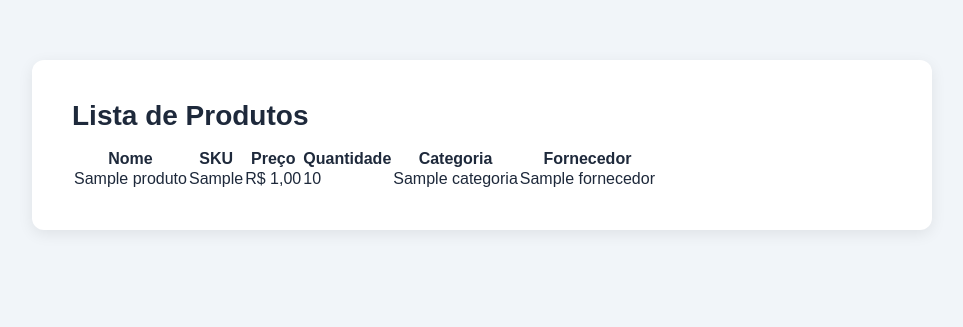
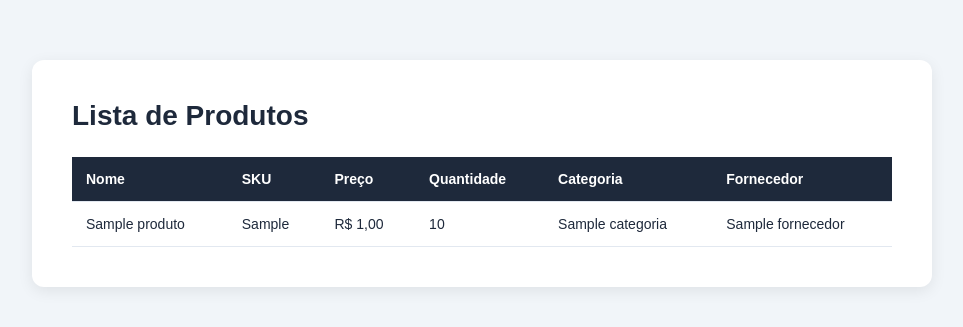
Before and after one commit to DeyzonMuriel/StockFlow, a Django app: page /produtos/ in a window 1280 px wide. Shown: the part 176-503 px from the top of the page, without its empty margins (158-1121 px from the left). Run offline with Django 5.2, Linux system fonts and the light colour scheme; tables that the repository leaves empty hold one stand-in row (values such as "Sample post").

Commit message:
feat: Css melhorado para a página produtos

```diff
--- a/estoque/static/estoque/style.css
+++ b/estoque/static/estoque/style.css
@@ -86,3 +86,45 @@ nav a:hover {
 .menu a:hover {
     color: #60a5fa;
 }
+
+/* Tabela de produtos */
+
+table {
+    width: 100%;
+    border-collapse: collapse;
+    margin-top: 25px;
+    background-color: white;
+}
+
+thead {
+    background-color: #1e293b;
+    color: white;
+}
+
+th, td {
+    padding: 14px;
+    text-align: left;
+    border-bottom: 1px solid #e2e8f0;
+}
+
+tbody tr:hover {
+    background-color: #f1f5f9;
+}
+
+th {
+    font-size: 14px;
+}
+
+td {
+    font-size: 14px;
+}
+
+@media (max-width: 700px) {
+    main {
+        overflow-x: auto;
+    }
+
+    table {
+        min-width: 650px;
+    }
+}
```
